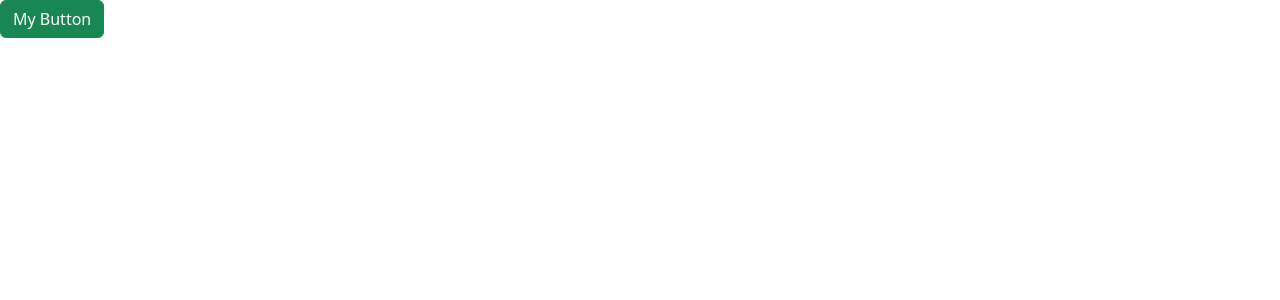
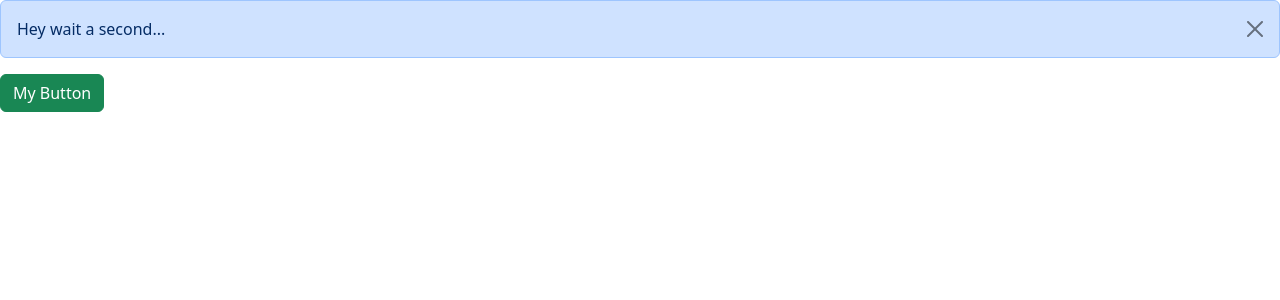
Before and after one commit to wmayo37/react-first-try, a React (Vite) app: page / in a window 1280 px wide. Both pictures are taken after a click on the button "My Button". Shown: the top 300 px of the page. Built offline with nearby package versions, Linux system fonts and the light colour scheme.

Commit message:
added close button and popup to alert

```diff
--- a/src/App.tsx
+++ b/src/App.tsx
@@ -1,9 +1,17 @@
+import { useState } from "react";
+import Alert from "./components/Alert";
 import Button from "./components/Button";
 
 function App() {
+  const [alertVisible, setAlertVisibility] = useState(false);
   return (
     <div>
-      <Button onClick={() => console.log("Clicked")}>My Button</Button>
+      {alertVisible && (
+        <Alert onClose={() => setAlertVisibility(false)}>
+          Hey wait a second...
+        </Alert>
+      )}
+      <Button onClick={() => setAlertVisibility(true)}>My Button</Button>
     </div>
   );
 }
--- a/src/components/Alert.tsx
+++ b/src/components/Alert.tsx
@@ -2,10 +2,22 @@
 
 interface Props {
   children: ReactNode;
+  onClose: () => void;
 }
 
-const Alert = ({ children }: Props) => {
-  return <div className="alert alert-primary">{children}</div>;
+const Alert = ({ children, onClose }: Props) => {
+  return (
+    <div className="alert alert-primary alert-dismissible">
+      {children}
+      <button
+        type="button"
+        className="btn-close"
+        onClick={onClose}
+        data-bs-dismiss="alert"
+        aria-label="Close"
+      ></button>
+    </div>
+  );
 };
 
 export default Alert;
```
